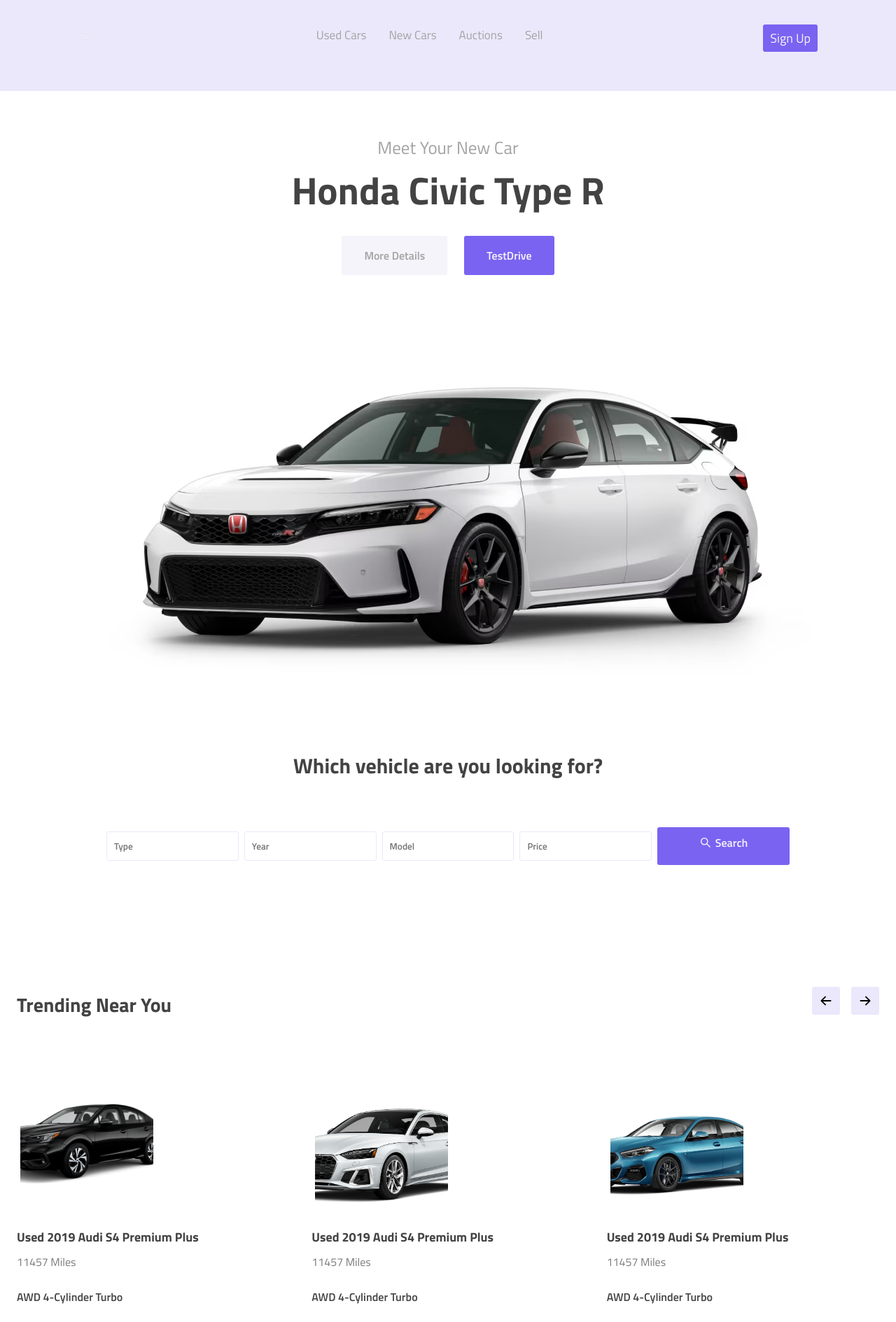
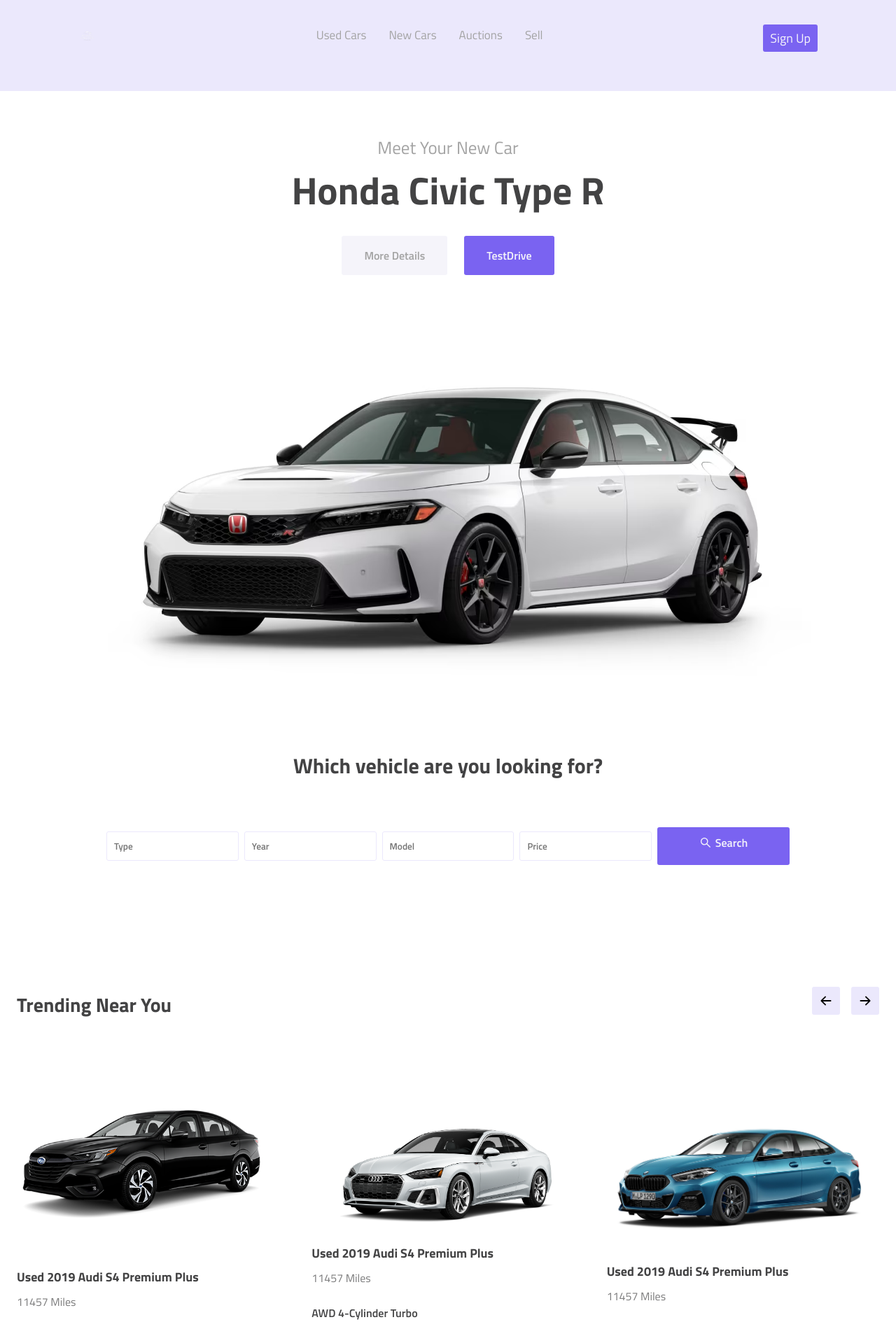
Before and after one commit to ErickOmondi97/Car-Broker-App, a React (Vite) app in the folder Car Broker App/: page / in a window 1280 px wide. Shown: the top 1889 px of the page at 70% size. Built offline with nearby package versions, Linux system fonts and the light colour scheme.

Commit message:
All the scss code are compiled in this folder

```diff
--- a/Car Broker App/src/css/App.css
+++ b/Car Broker App/src/css/App.css
@@ -567,8 +567,8 @@
   text-align: left;
 }
 .trending .secContainer .carContainer .singleCar .imgDiv {
-  height: 200px;
-  width: 200px;
+  height: 100%;
+  width: 100%;
   overflow: hidden;
   border-radius: 10px;
   border: 5px solid transparent;
```
Also changed, not shown: 1 other file (tests, documents, lock files or other folders).
